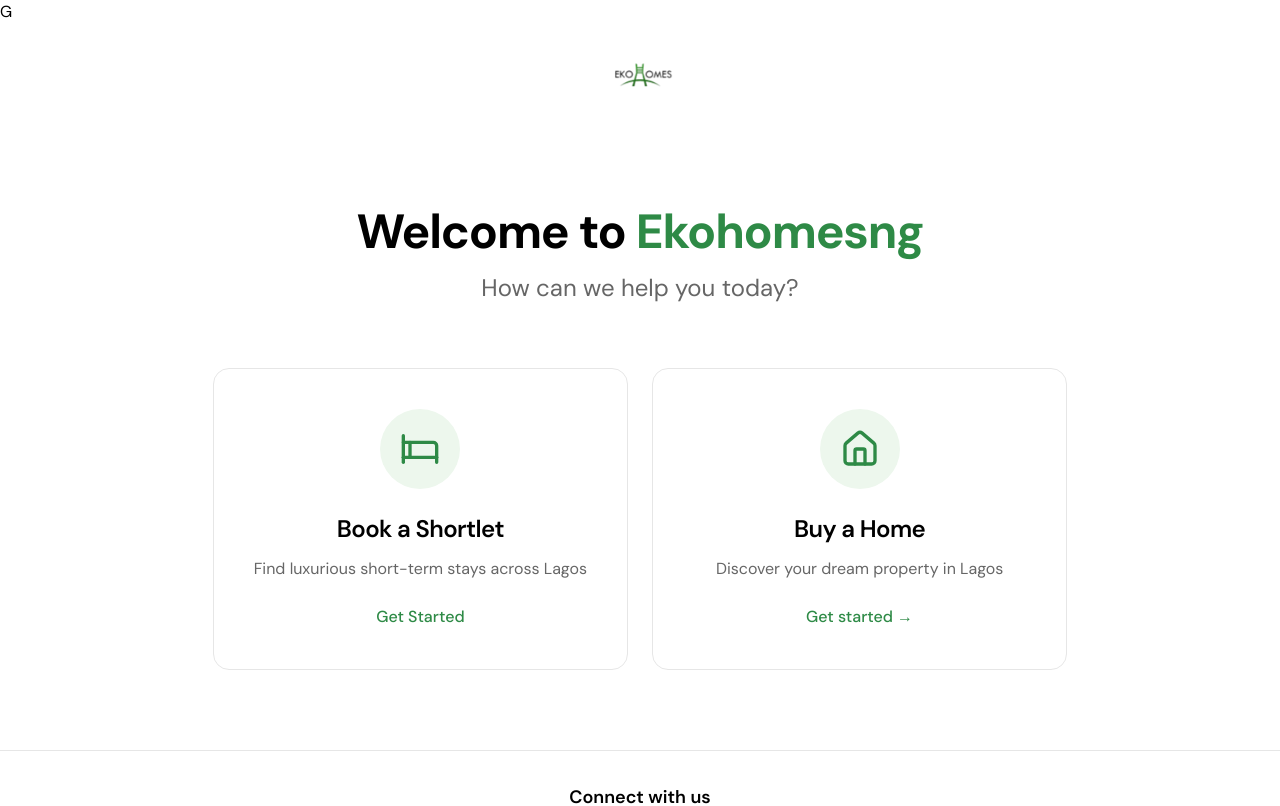
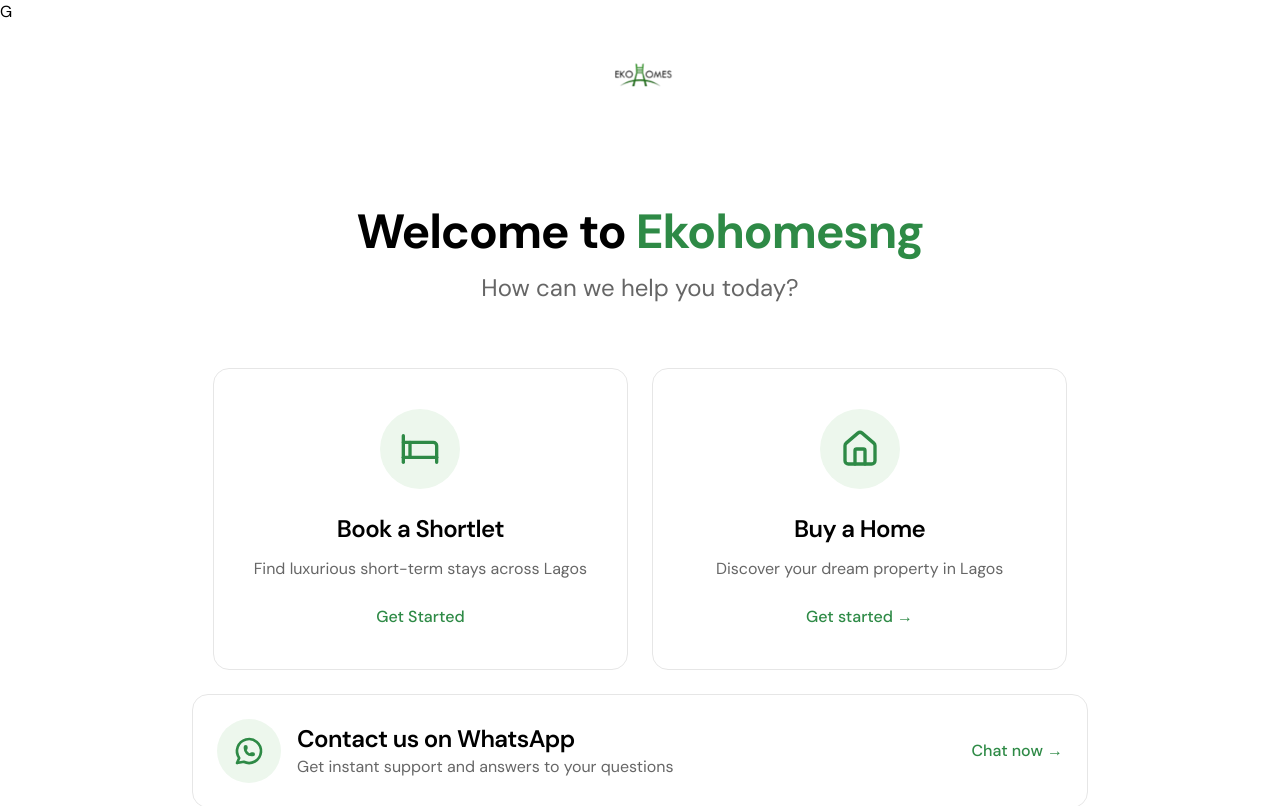
Before and after one commit to theactualdev/ekohomes, a React (Vite) app: page / in a window 1280 px wide. Shown: the top 806 px of the page. Built offline with nearby package versions, Linux system fonts and the light colour scheme.

Commit message:
feat: adds whatsapp cta

```diff
--- a/src/App.tsx
+++ b/src/App.tsx
@@ -78,6 +78,39 @@ function App() {
             </div>
           </a>
         </div>
+        <a
+          href="https://wa.me/+2348153361264?text=Hello Ekohomes, I need..."
+          target="_blank"
+          rel="noopener noreferrer"
+          className="group relative overflow-hidden rounded-2xl border border-border bg-card p-6 md:p-8 transition-all duration-300 hover:border-primary hover:shadow-lg hover:shadow-primary/10 animate-fade-in mt-6 max-w-4xl w-full"
+        >
+          <div className="flex items-center justify-center gap-4">
+            <div className="w-16 h-16 rounded-full bg-secondary flex items-center justify-center group-hover:bg-primary group-hover:scale-110 transition-all duration-300">
+              <svg
+                xmlns="http://www.w3.org/2000/svg"
+                width="24"
+                height="24"
+                viewBox="0 0 24 24"
+                fill="none"
+                stroke="currentColor"
+                stroke-width="2"
+                stroke-linecap="round"
+                stroke-linejoin="round"
+                className="w-8 h-8 text-primary group-hover:text-primary-foreground transition-colors"
+              >
+                <path d="M3 21l1.65-3.8a9 9 0 1 1 3.4 2.9L3 21"></path>
+                <path d="M9 10a.5.5 0 0 0 1 0V9a.5.5 0 0 0-1 0v1a5 5 0 0 0 5 5h1a.5.5 0 0 0 0-1h-1a.5.5 0 0 0 0 1"></path>
+              </svg>
+            </div>
+            <div className="flex flex-col text-left">
+              <h2 className="text-2xl font-semibold">Contact us on WhatsApp</h2>
+              <p className="text-dark-gray">Get instant support and answers to your questions</p>
+            </div>
+            <div className="ml-auto text-primary font-medium group-hover:underline hidden md:block">
+              Chat now →
+            </div>
+          </div>
+        </a>
       </main>
     </div>
   );
```
